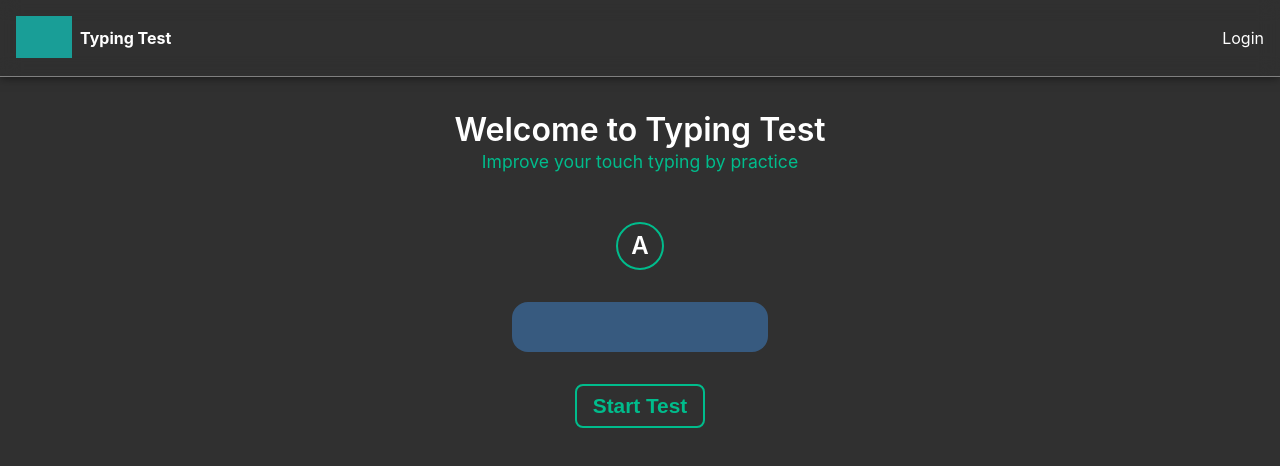
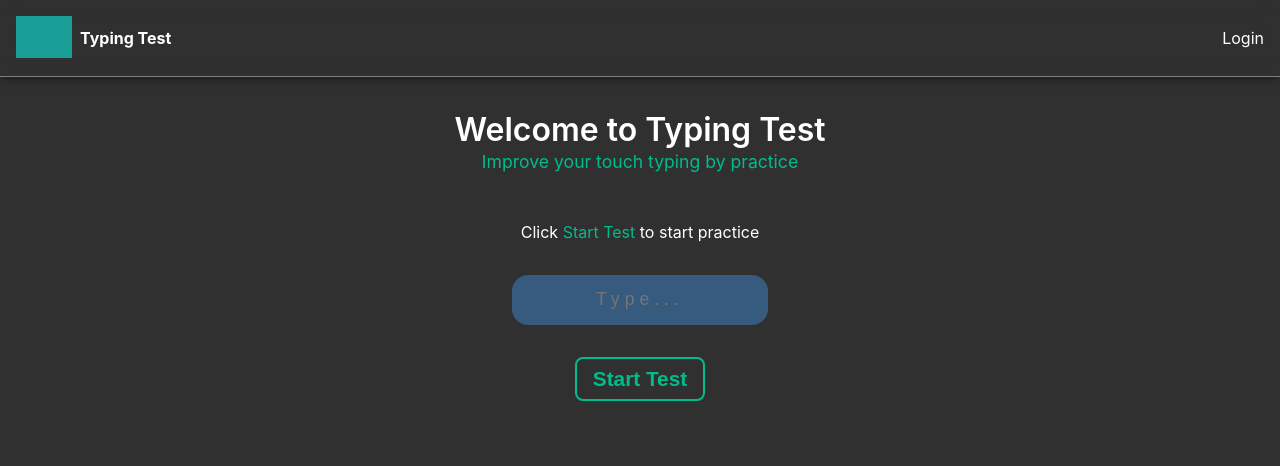
Before and after one commit to AshokPrjapati/TypingTest, a React (Vite) app: page / in a window 1280 px wide. Shown: the top 466 px of the page. Built offline with nearby package versions, Linux system fonts and the light colour scheme; grey boxes are pictures that could not be loaded.

Commit message:
added : css

```diff
--- a/src/components/typing/InputBox.jsx
+++ b/src/components/typing/InputBox.jsx
@@ -3,7 +3,7 @@ import styles from "../../styles/Typing.module.css";
 const InputBox = ({ inputRef }) => {
   return (
     <div className={styles.input_box}>
-      <input type="text" ref={inputRef} />
+      <input type="text" ref={inputRef} placeholder="Type..." />
     </div>
   );
 };
--- a/src/components/typing/KeyContainer.jsx
+++ b/src/components/typing/KeyContainer.jsx
@@ -1,6 +1,14 @@
+import { useSelector } from "react-redux";
 import styles from "../../styles/Typing.module.css";
 
 const KeyContainer = () => {
+  const isTyping = useSelector((store) => store.typing.isTyping);
+  if (!isTyping)
+    return (
+      <div className={styles.key_message}>
+        Click <span>Start Test</span> to start practice
+      </div>
+    );
   return <div className={styles.key_container}>A</div>;
 };
 
--- a/src/styles/Typing.module.css
+++ b/src/styles/Typing.module.css
@@ -113,3 +113,11 @@
     color: var(--c-green);
     margin-left: .5rem;
 }
+
+.key_message {
+    color: var(--white-color);
+}
+
+.key_message>span {
+    color: var(--c-green);
+}
```
